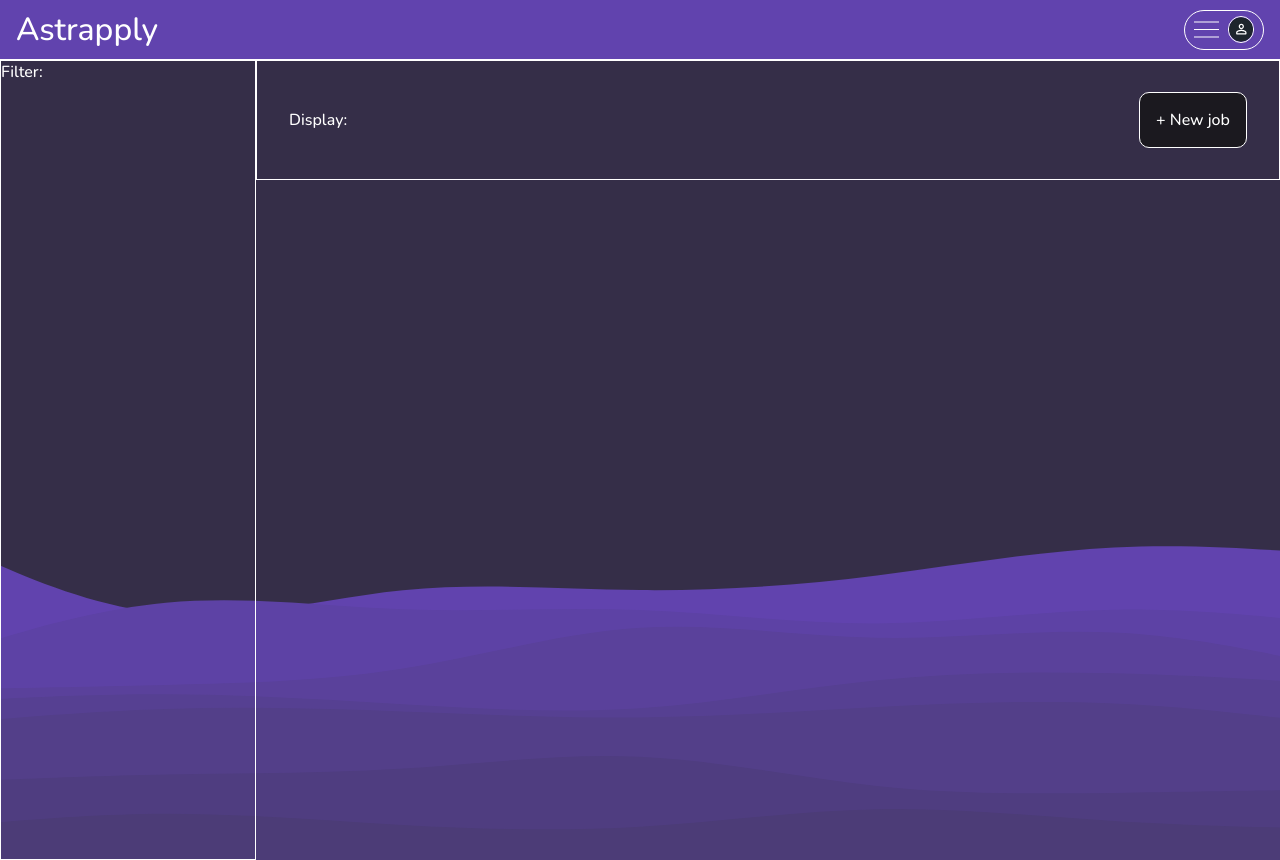
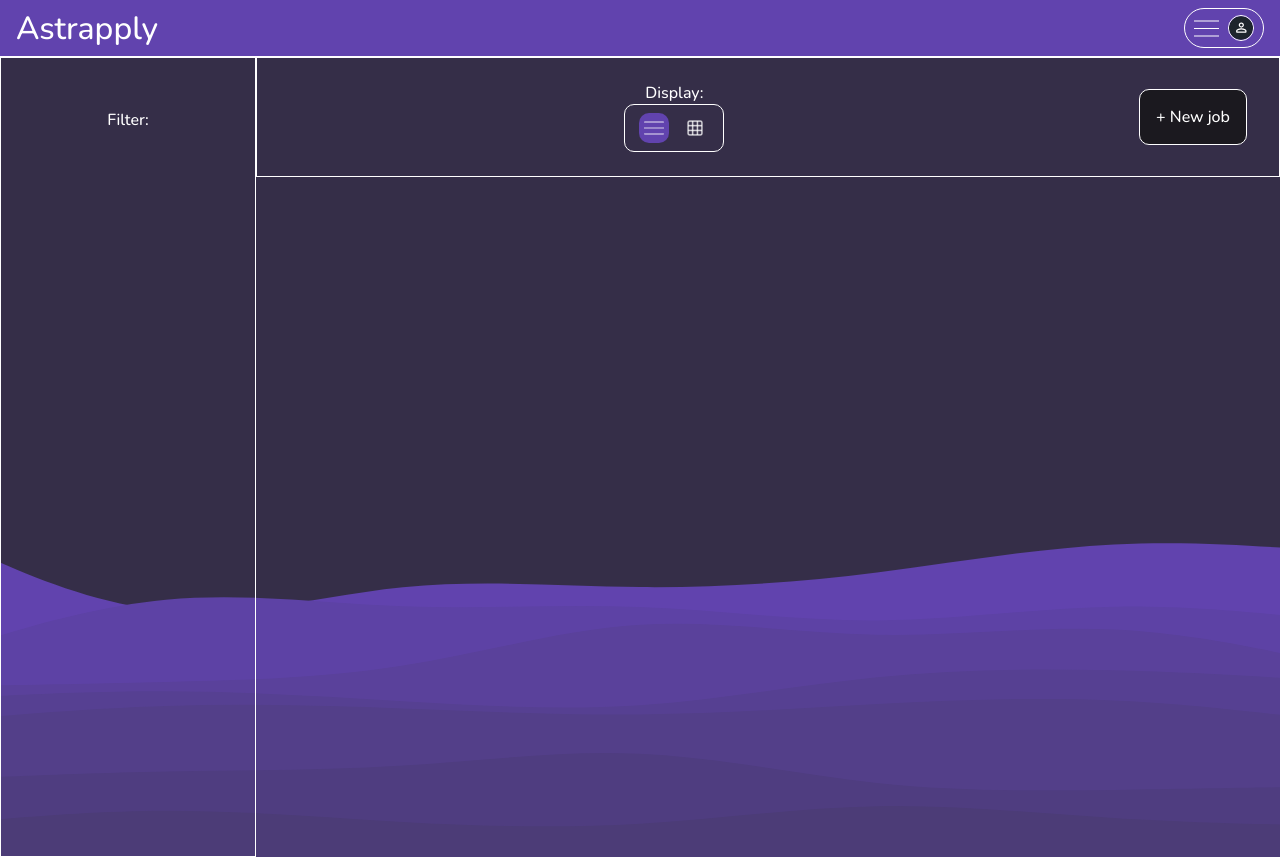
Before and after one commit to HeyItsBradley/Astrapply, a React (Vite) app in the folder Astrapply/: page /dash in a window 1280 px wide. Built offline with nearby package versions, Linux system fonts and the light colour scheme.

Commit message:
added logo to navbar and display style choices on front end

```diff
--- a/Astrapply/src/components/dashboard.tsx
+++ b/Astrapply/src/components/dashboard.tsx
@@ -1,7 +1,16 @@
 import wave from "../assets/wave.svg";
+import menuIcon from "../assets/menuIcon.png";
+import gridIcon from "../assets/gridIcon.png";
 import "../css/dash.css";
+import { useState } from "react";
 
 function Dashboard() {
+  const [displayState, setDisplayState] = useState(true);
+
+  function displayChange() {
+    setDisplayState(!displayState);
+  }
+
   return (
     <div className="dashWrapper">
       <div
@@ -17,7 +26,20 @@ function Dashboard() {
           <div className="dashBar">
             <div className="dashBarDisplayWrapper">
               <p>Display:</p>
-              <div className="dashBarDisplayIcons"></div>
+              <div className="dashBarDisplayIcons">
+                <img
+                  className={`displayIcon ${displayState ? "displayFlat" : ""}`}
+                  src={menuIcon}
+                  onClick={displayChange}
+                />
+                <img
+                  className={`displayIcon ${
+                    !displayState ? "displayGrid" : ""
+                  }`}
+                  src={gridIcon}
+                  onClick={displayChange}
+                />
+              </div>
             </div>
             <span className="dashNewJob">+ New job</span>
           </div>
@@ -27,4 +49,5 @@ function Dashboard() {
     </div>
   );
 }
+
 export default Dashboard;
--- a/Astrapply/src/components/navBar.tsx
+++ b/Astrapply/src/components/navBar.tsx
@@ -1,23 +1,26 @@
 import { useAuth0 } from "@auth0/auth0-react";
 import "../css/navbar.css";
 import menu from "../assets/menuIcon.png";
+import logo from "../assets/atrapplyLogoWhite.png";
 import defaultPfp from "../assets/loginAvatar copy.svg";
 import { Link } from "react-router-dom";
 import { useState, useEffect } from "react";
-import { useRef } from "react";
+import { RefObject, useRef } from "react";
 function NavBar() {
   const { loginWithRedirect, logout, user, isAuthenticated } = useAuth0();
 
   const [isOpen, setIsOpen] = useState(false);
-  const dropdownRef = useRef(null);
+  const dropdownRef: RefObject<HTMLDivElement> = useRef(null);
 
   const handleToggle = () => {
     console.log("click");
     setIsOpen(!isOpen);
   };
 
-  const handleClickOutside = (event) => {
-    if (dropdownRef.current && !dropdownRef.current.contains(event.target)) {
+  const handleClickOutside = (event: Event) => {
+    const targetNode = event.target as Node;
+
+    if (dropdownRef.current && !dropdownRef.current.contains(targetNode)) {
       setIsOpen(false);
     }
   };
@@ -35,7 +38,10 @@ function NavBar() {
     return (
       <div className="navWrapper">
         <nav className="nav">
-          <div className="navbar-left">Astrapply</div>
+          <div className="navbar-left">
+            <img className="navLogo" src={logo} />
+            <p>strapply</p>
+          </div>
 
           <div className="middleDiv">Welcome, {user.given_name}</div>
 
@@ -49,6 +55,7 @@ function NavBar() {
           </div>
           <div className={`dropdown-content ${isOpen ? "open" : ""}`}>
             <Link to={"/account"}>Account</Link>
+            <Link to={"/dash"}>DashBoard</Link>
             <a href="#" onClick={() => logout()}>
               Logout
             </a>
--- a/Astrapply/src/css/dash.css
+++ b/Astrapply/src/css/dash.css
@@ -10,6 +10,10 @@
   width: 20vw;
   height: 100%;
   border: 1px solid white;
+}
+.dashAside {
+  text-align: center;
+  padding-top: 20%;
 }
 .dashRight {
   width: 80vw;
@@ -30,6 +34,36 @@
   padding-right: 2rem;
 }
 
+.dashBarDisplayWrapper {
+  padding-left: 35%;
+  display: flex;
+  flex-direction: column;
+  align-items: center;
+}
+
+.dashBarDisplayIcons {
+  display: flex;
+  justify-content: space-around;
+  align-items: center;
+  border: 1px solid white;
+  border-radius: 10px;
+  padding: 0.5rem;
+  width: 100px;
+}
+
+.displayIcon {
+  width: 30px;
+  transition: background-color 0.3s ease;
+  padding: 5px;
+  border-radius: 10px;
+}
+
+.displayFlat {
+  background-color: var(--main);
+}
+.displayGrid {
+  background-color: var(--main);
+}
 .dashNewJob {
   border: 1px solid white;
   background-color: var(--darkest);
--- a/Astrapply/src/css/navbar.css
+++ b/Astrapply/src/css/navbar.css
@@ -13,6 +13,12 @@
 }
 .navbar-left {
   font-size: 2rem;
+  height: 2rem;
+  display: flex;
+  align-items: center;
+}
+.navLogo {
+  height: 90%;
 }
 .navbar-right {
   height: 2.5rem;
@@ -22,6 +28,10 @@
   display: flex;
   justify-content: space-evenly;
   align-items: center;
+}
+.navbar-right:hover {
+  cursor: pointer;
+  box-shadow: -2px 2px 4px rgba(0, 0, 0, 0.2);
 }
 .menuIcon {
   height: 25px;
```
Also changed, not shown: Astrapply/src/assets/atrapplyLogoWhite.png (added), Astrapply/src/assets/gridIcon.png (added).
